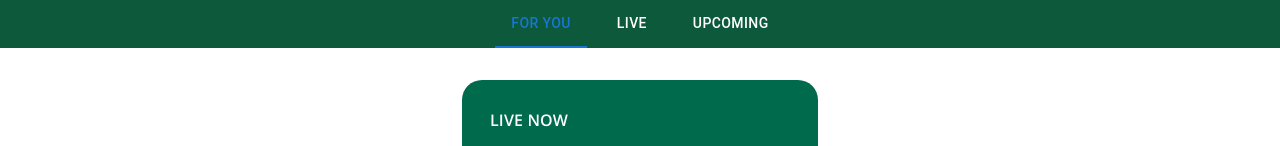
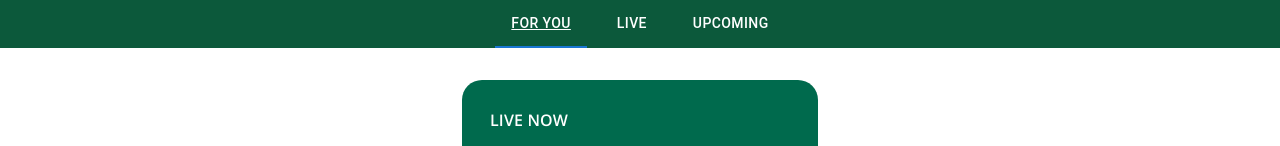
Before and after one commit to daniel-raad/azure-test-app, a React (Create React App) app: page / in a window 1280 px wide. Shown: the top 146 px of the page. Built offline with nearby package versions, Linux system fonts and the light colour scheme.

Commit message:
underline selected tab

```diff
--- a/src/App.css
+++ b/src/App.css
@@ -5,6 +5,12 @@
   align-items: center;
   justify-content: center;
   font-family: 'Open Sans', sans-serif;
+}
+
+.Mui-selected {
+  color: #fff !important;
+  font-weight: bold;
+  text-decoration: underline !important;
 }
 
 .App-logo {
```
